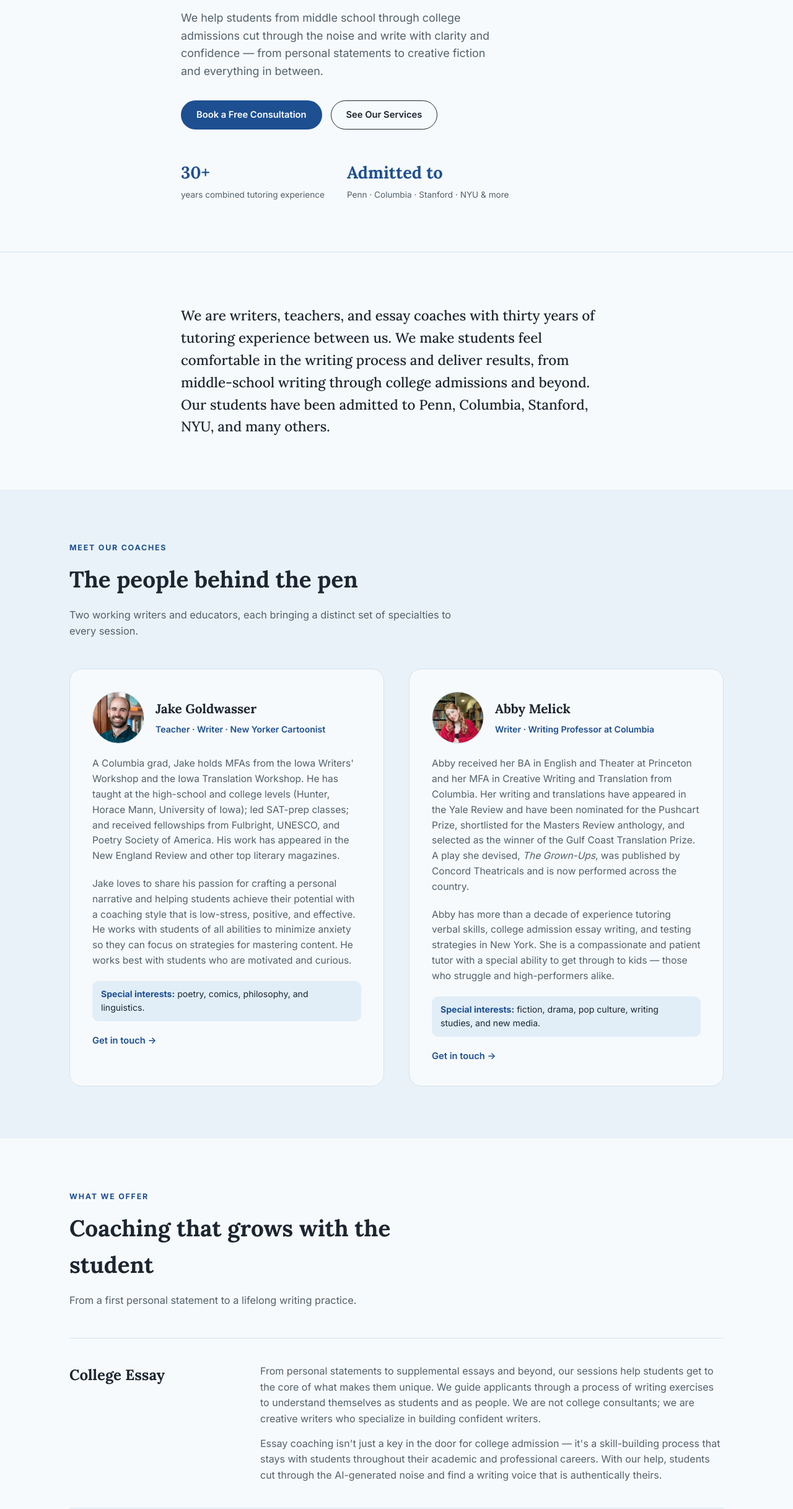
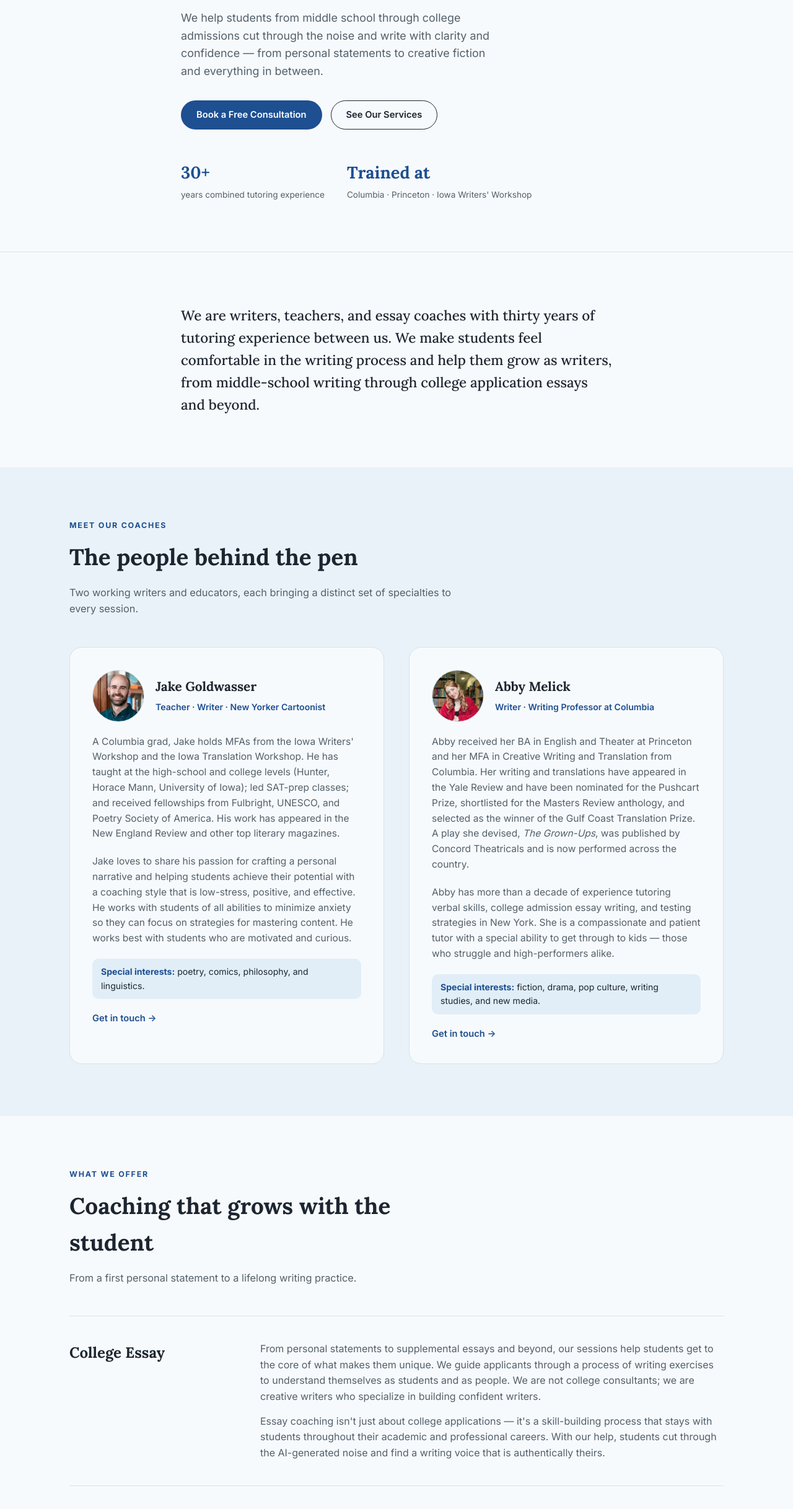
Before and after one commit to jakegoldwasser/ivy-league-writers, a website: page public/index.html in a window 1280 px wide. Shown: the part 346-2781 px from the top of the page at 62% size. Drawn offline with Linux system fonts and the light colour scheme.

Commit message:
Landing: remove admissions-outcome claims, add no-guarantee disclaimer
Co-Authored-By: Claude Opus 5.5 <noreply@anthropic.com>

```diff
--- a/public/index.html
+++ b/public/index.html
@@ -45,7 +45,7 @@
         </div>
         <div class="hero-stats">
           <div><strong>30+</strong><span>years combined tutoring experience</span></div>
-          <div><strong>Admitted to</strong><span>Penn · Columbia · Stanford · NYU &amp; more</span></div>
+          <div><strong>Trained at</strong><span>Columbia · Princeton · Iowa Writers' Workshop</span></div>
         </div>
       </div>
     </div>
@@ -53,7 +53,7 @@
 
   <section class="about">
     <div class="wrap">
-      <p>We are writers, teachers, and essay coaches with thirty years of tutoring experience between us. We make students feel comfortable in the writing process and deliver results, from middle-school writing through college admissions and beyond. Our students have been admitted to Penn, Columbia, Stanford, NYU, and many others.</p>
+      <p>We are writers, teachers, and essay coaches with thirty years of tutoring experience between us. We make students feel comfortable in the writing process and help them grow as writers, from middle-school writing through college application essays and beyond.</p>
     </div>
   </section>
 
@@ -111,14 +111,14 @@
           <h3>College Essay</h3>
           <div class="service-body">
             <p>From personal statements to supplemental essays and beyond, our sessions help students get to the core of what makes them unique. We guide applicants through a process of writing exercises to understand themselves as students and as people. We are not college consultants; we are creative writers who specialize in building confident writers.</p>
-            <p>Essay coaching isn't just a key in the door for college admission — it's a skill-building process that stays with students throughout their academic and professional careers. With our help, students cut through the AI-generated noise and find a writing voice that is authentically theirs.</p>
+            <p>Essay coaching isn't just about college applications — it's a skill-building process that stays with students throughout their academic and professional careers. With our help, students cut through the AI-generated noise and find a writing voice that is authentically theirs.</p>
           </div>
         </div>
 
         <div class="service-row">
           <h3>Creative Writing &amp; Workshops</h3>
           <div class="service-body">
-            <p>Whether you're looking to bolster a college application or explore your creative side, we offer creative writing services to find your creative spark and stand out from the crowd.</p>
+            <p>Whether you're working on a college application or exploring your creative side, we offer creative writing services to help you find your creative spark and develop your own voice.</p>
             <p>Abby handles fiction and playwriting. Jake does poetry. (We share creative nonfiction and literary translation.) We give you the graduate-level workshop experience, cutting through literary clichés so your voice sparkles with freshness and insight. We've worked with elementary-school students all the way through retirees exploring their life stories through writing — and everyone in between.</p>
           </div>
         </div>
@@ -216,6 +216,7 @@
       <li><a href="#book-development">Book Development</a></li>
       <li><a href="#contact">Contact</a></li>
     </ul>
+    <p class="disclaimer">Palisade Writers provides writing instruction and coaching. We do not guarantee admission to any school or program, or publication of any work; those decisions rest solely with the institutions and publishers involved.</p>
     <p class="copy">© <span id="year"></span> PalisadeWriters LLC. All rights reserved.</p>
   </div>
 </footer>
--- a/public/styles.css
+++ b/public/styles.css
@@ -479,6 +479,9 @@ footer .foot-links a { text-decoration: none; color: var(--ink-soft); font-size:
 
 footer .foot-links a:hover { color: var(--ink); }
 
+/* No-guarantee disclaimer: kept small and quiet, but full-width so it always sits on its own line. */
+footer .disclaimer { width: 100%; max-width: 70ch; font-size: 0.8rem; line-height: 1.5; color: var(--ink-soft); margin: 8px 0 0; }
+
 footer .copy { width: 100%; font-size: 0.8rem; color: var(--ink-soft); margin-top: 8px; }
 
 /* ---------- Responsive ---------- */
```
